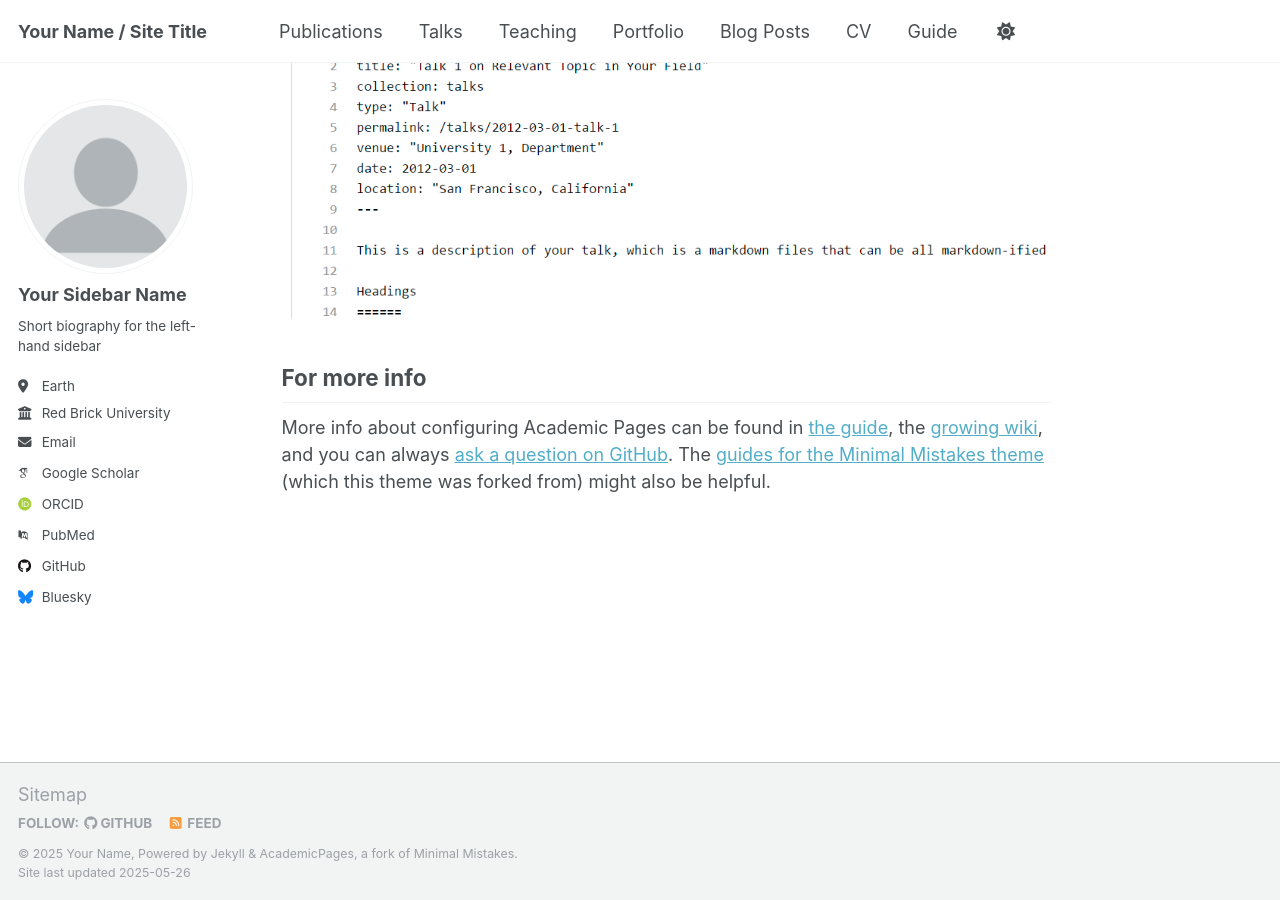
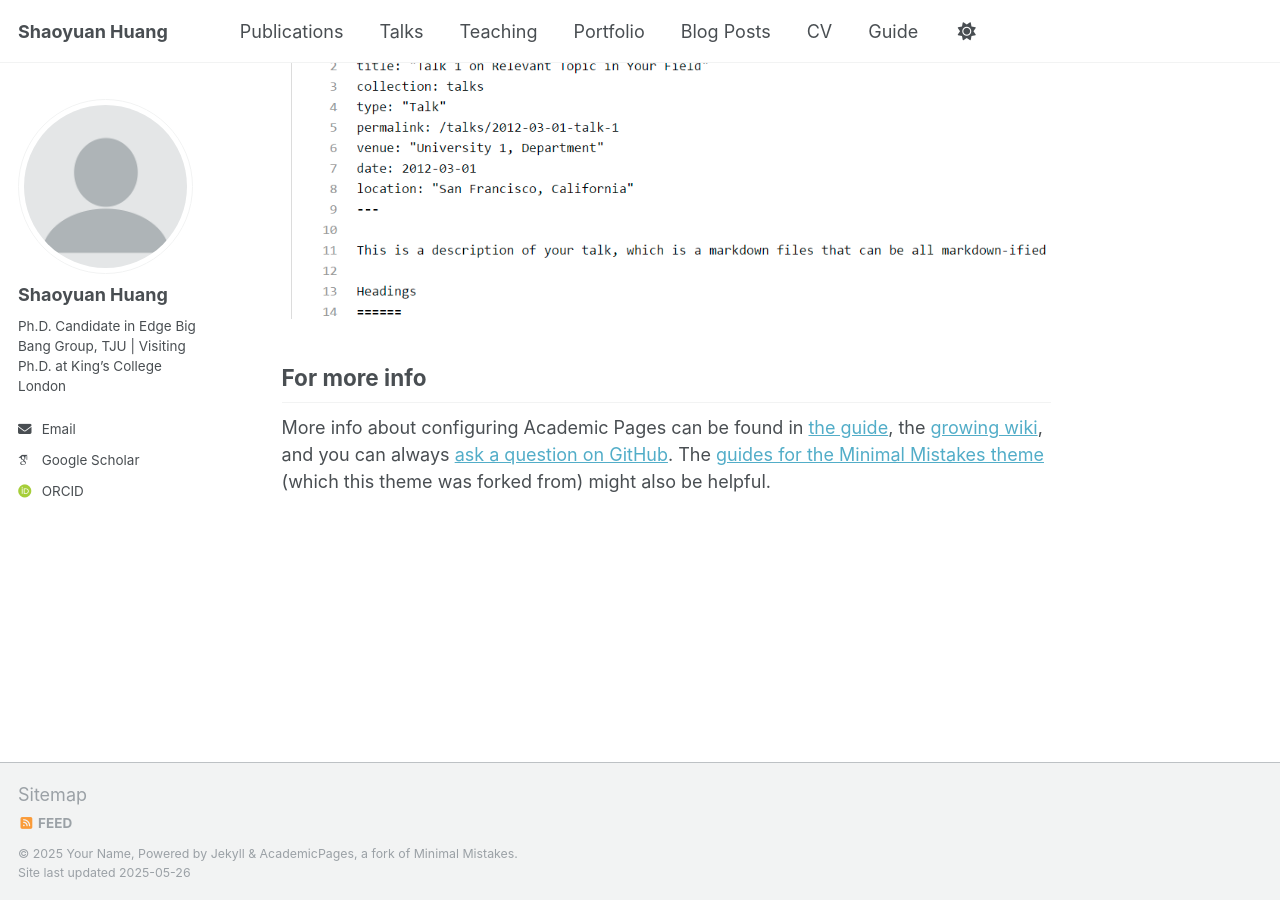
Before and after one commit to hsy23/ShaoyuanHuang, a Jekyll site: the page built from _pages/about.md, in a window 1280 px wide and 900 px high, scrolled down 2636 px. Built offline with Jekyll 4.4.1, drawn with Linux system fonts in a browser that asks for light colours; some web fonts are replaced.

Commit message:
Update _config.yml

```diff
--- a/_config.yml
+++ b/_config.yml
@@ -7,9 +7,9 @@
 # server process.
 
 # Basic Site Settings
-locale                   : "en-US"
+locale                   : "en-UK"
 site_theme               : "default"
-title                    : "Your Name / Site Title"
+title                    : "Shaoyuan Huang"
 title_separator          : "-"
 name                     : &name "Your Name"
 description              : &description "personal description"
@@ -23,58 +23,58 @@ repository               : "academicpages/academicpages.github.io"
 author:
   # Biographic information
   avatar           : "profile.png"
-  name             : "Your Sidebar Name"
+  name             : "Shaoyuan Huang"
   pronouns         : # example: "she/her"
-  bio              : "Short biography for the left-hand sidebar"
-  location         : "Earth"
-  employer         : "Red Brick University"
-  uri              : # URL
-  email            : "none@example.org"
+  bio              : "Ph.D. Candidate in Edge Big Bang Group, TJU | Visiting Ph.D. at King’s College London"
+  # location         : "Earth"
+  # employer         : "Red Brick University"
+  # uri              : # URL
+  email            : "hsy_23@tju.edu.cn"
 
   # Academic websites
   academia         : # URL
   arxiv            : # URL - Update with the correct link to your profile
-  googlescholar    : "https://scholar.google.com/citations?user=PS_CX0AAAAAJ"
+  googlescholar    : "https://scholar.google.com.tw/citations?user=nNfHu_QAAAAJ&hl=zh-TW"
   impactstory      : # URL
   orcid            : "http://orcid.org/yourorcidurl"
-  semantic         : # URL
-  pubmed           : "https://www.ncbi.nlm.nih.gov/pubmed/?term=john+snow"
-  researchgate     : # URL
-  scopus           : # URL
+  # semantic         : # URL
+  # pubmed           : "https://www.ncbi.nlm.nih.gov/pubmed/?term=john+snow"
+  # researchgate     : # URL
+  # scopus           : # URL
 
   # Repositories and software development
-  bitbucket        : # Username - Update with your username on the site
-  codepen          : # Username
-  dribbble         : # Username
-  github           : "academicpages"
-  kaggle           : # Username
-  stackoverflow    : # User number or user number and name (i.e., use "1" or "1/jeff-atwood")
+  # bitbucket        : # Username - Update with your username on the site
+  # codepen          : # Username
+  # dribbble         : # Username
+  # github           : "academicpages"
+  # kaggle           : # Username
+  # stackoverflow    : # User number or user number and name (i.e., use "1" or "1/jeff-atwood")
 
   # Social media
-  bluesky          : "bsky.app" # Replace this with you Bluesky username
-  facebook         : # Username
-  flickr           : # Username
-  foursquare       : # Username
-  goodreads        : # Username
-  google_plus      : # Username
-  keybase          : # Username
-  instagram        : # Username
-  lastfm           : # Username
-  linkedin         : # Username
-  mastodon         : # URL
-  medium           : # URL
-  pinterest        : # Username
-  soundcloud       : # Username
-  steam            : # Username
-  telegram         : # URL
-  tumblr           : # Username
-  twitter          : # Username for X / Twitter
-  vine             : # Username
-  weibo            : # Username
-  wikipedia        : # Username
-  xing             : # Username
-  youtube          : # Username
-  zhihu            : # Username
+  # bluesky          : "bsky.app" # Replace this with you Bluesky username
+  # facebook         : # Username
+  # flickr           : # Username
+  # foursquare       : # Username
+  # goodreads        : # Username
+  # google_plus      : # Username
+  # keybase          : # Username
+  # instagram        : # Username
+  # lastfm           : # Username
+  # linkedin         : # Username
+  # mastodon         : # URL
+  # medium           : # URL
+  # pinterest        : # Username
+  # soundcloud       : # Username
+  # steam            : # Username
+  # telegram         : # URL
+  # tumblr           : # Username
+  # twitter          : # Username for X / Twitter
+  # vine             : # Username
+  # weibo            : # Username
+  # wikipedia        : # Username
+  # xing             : # Username
+  # youtube          : # Username
+  # zhihu            : # Username
 
 # Publication Category - The following the list of publication categories and their headings
 publication_category:
```
